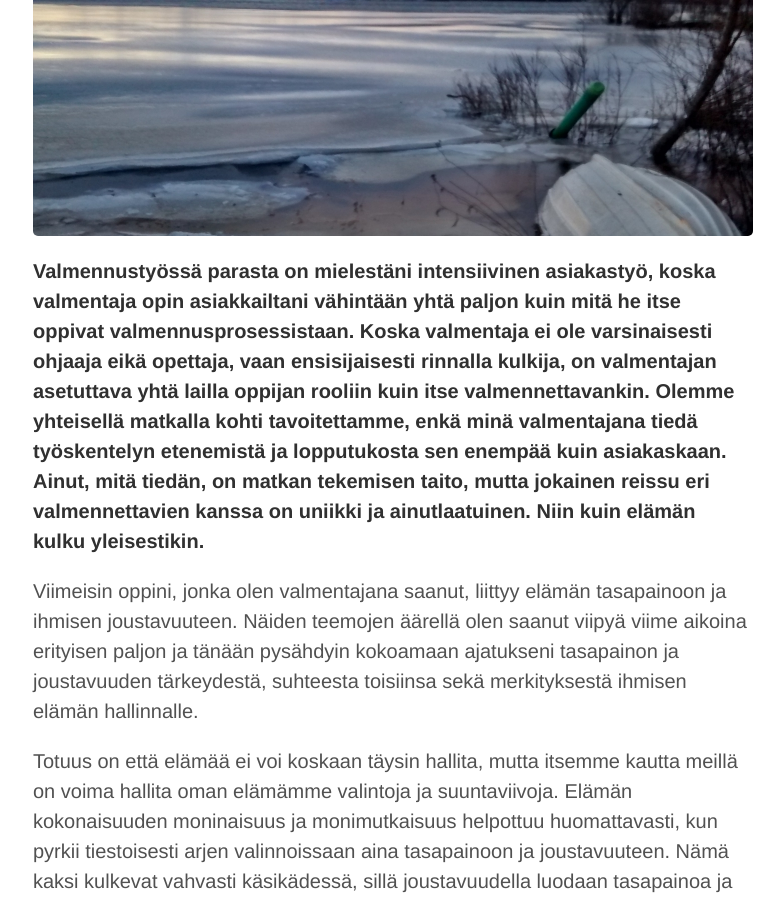
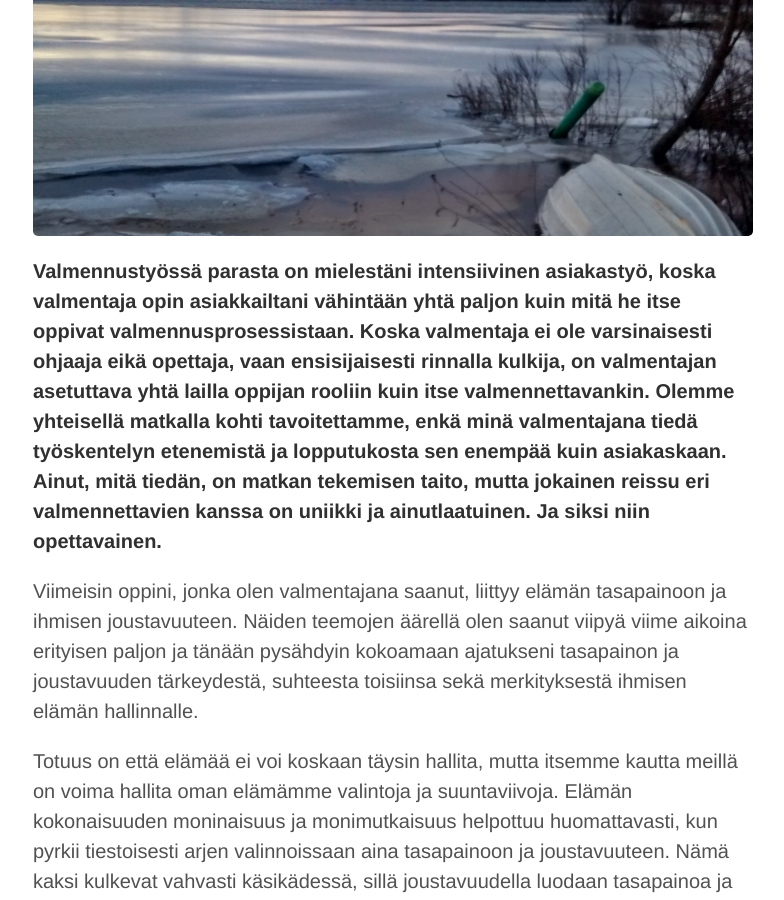
Before and after one commit to niinapiira/neppari.net, a Jekyll site: the page built from _posts/2016-03-17-tasapainoa-ja-joustavuutta-elamaan.md, in a window 1280 px wide and 900 px high, scrolled down 451 px. Shown: the whole window, without its empty margins (247-1031 px from the left). Built offline with Jekyll 4.4.1, drawn with Linux system fonts in a browser that asks for light colours.

Commit message:
Updated 2016-03-17-tasapainoa-ja-joustavuutta-elamaan.md

```diff
--- a/_posts/2016-03-17-tasapainoa-ja-joustavuutta-elamaan.md
+++ b/_posts/2016-03-17-tasapainoa-ja-joustavuutta-elamaan.md
@@ -6,7 +6,7 @@
 
 ![Vene rannalla]({{site.baseurl}}/uploaded-images/vene-rannalla.jpeg)
 
-**Valmennustyössä parasta on mielestäni intensiivinen asiakastyö, koska valmentaja opin asiakkailtani vähintään yhtä paljon kuin mitä he itse oppivat valmennusprosessistaan. Koska valmentaja ei ole varsinaisesti ohjaaja eikä opettaja, vaan ensisijaisesti rinnalla kulkija, on valmentajan asetuttava yhtä lailla oppijan rooliin kuin itse valmennettavankin. Olemme yhteisellä matkalla kohti tavoitettamme, enkä minä valmentajana tiedä työskentelyn etenemistä ja lopputukosta sen enempää kuin asiakaskaan. Ainut, mitä tiedän, on matkan tekemisen taito, mutta jokainen reissu eri valmennettavien kanssa on uniikki ja ainutlaatuinen. Niin kuin elämän kulku yleisestikin.**
+**Valmennustyössä parasta on mielestäni intensiivinen asiakastyö, koska valmentaja opin asiakkailtani vähintään yhtä paljon kuin mitä he itse oppivat valmennusprosessistaan. Koska valmentaja ei ole varsinaisesti ohjaaja eikä opettaja, vaan ensisijaisesti rinnalla kulkija, on valmentajan asetuttava yhtä lailla oppijan rooliin kuin itse valmennettavankin. Olemme yhteisellä matkalla kohti tavoitettamme, enkä minä valmentajana tiedä työskentelyn etenemistä ja lopputukosta sen enempää kuin asiakaskaan. Ainut, mitä tiedän, on matkan tekemisen taito, mutta jokainen reissu eri valmennettavien kanssa on uniikki ja ainutlaatuinen. Ja siksi niin opettavainen.**
 
 Viimeisin oppini, jonka olen valmentajana saanut, liittyy elämän tasapainoon ja ihmisen joustavuuteen. Näiden teemojen äärellä olen saanut viipyä viime aikoina erityisen paljon ja tänään pysähdyin kokoamaan ajatukseni tasapainon ja joustavuuden tärkeydestä, suhteesta toisiinsa sekä merkityksestä ihmisen elämän hallinnalle.
 
```
